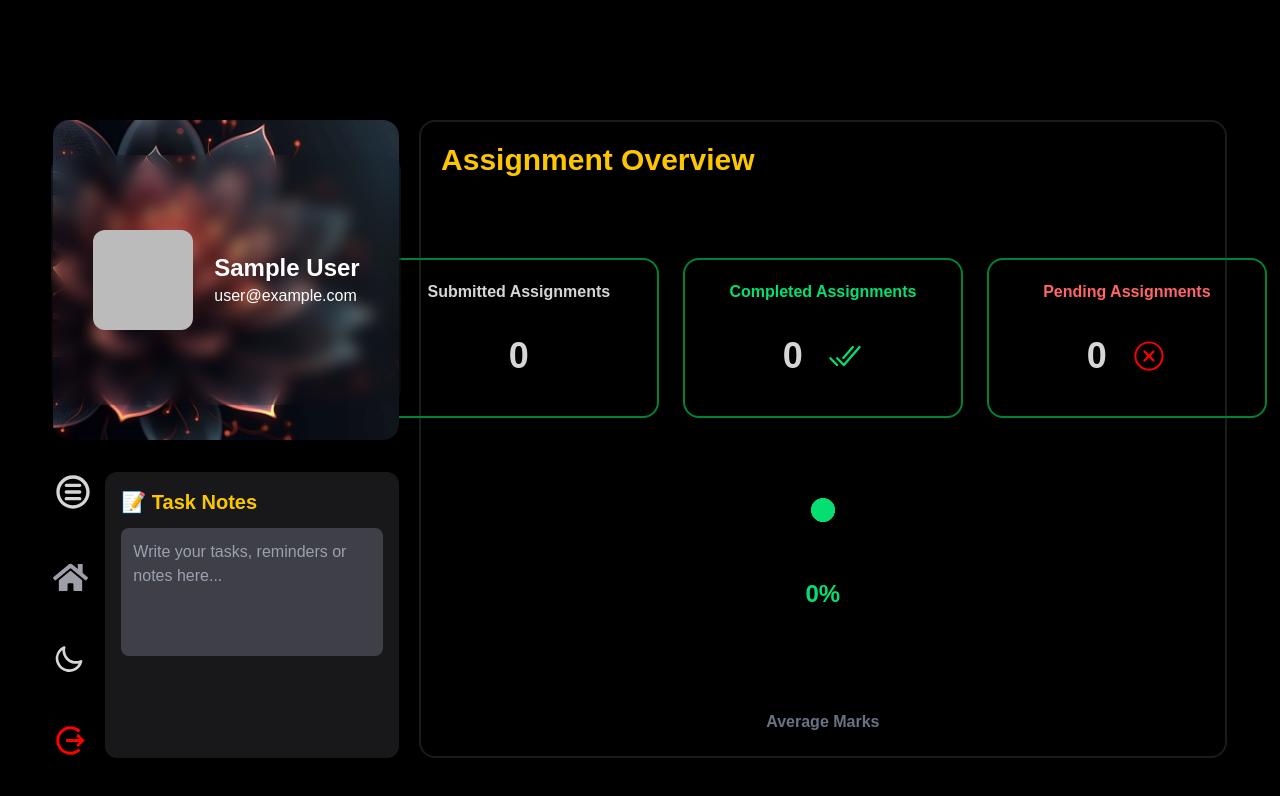
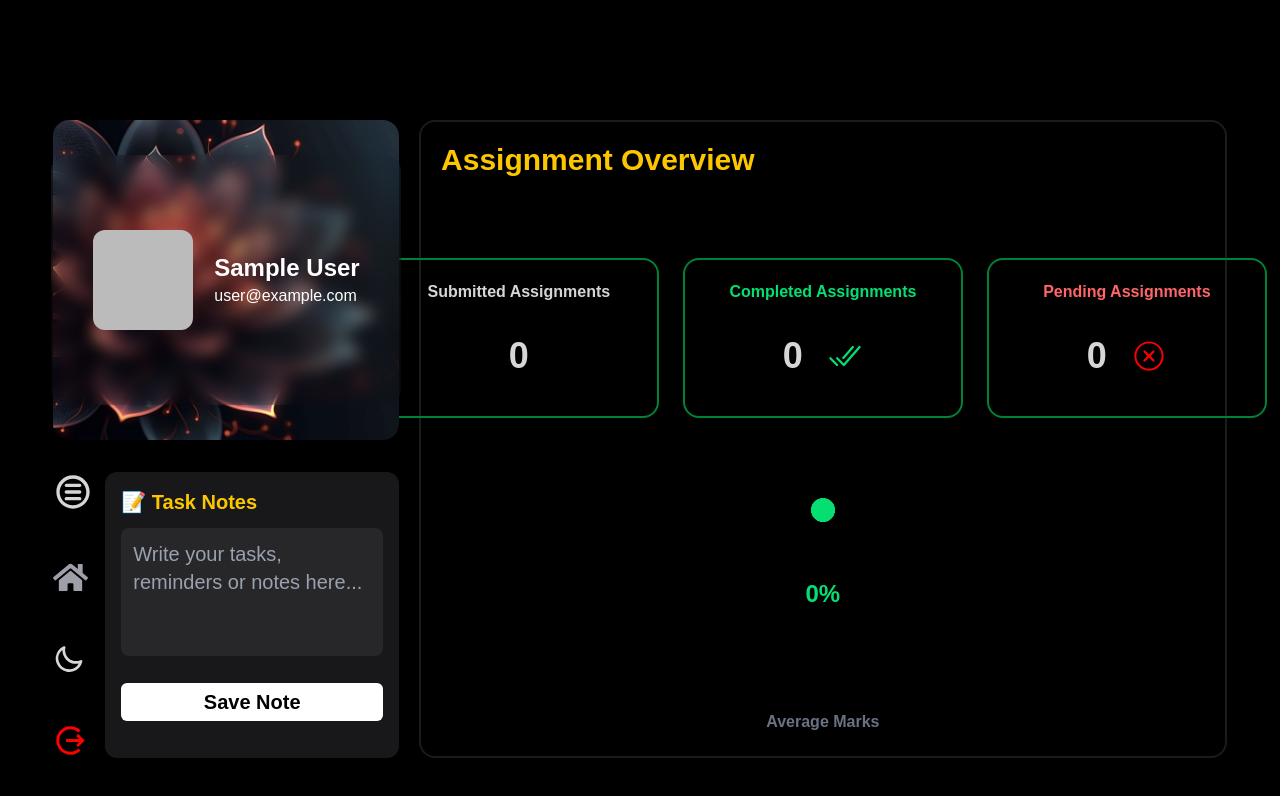
Before and after one commit to rashikdev/StudyBond, a React (Vite) app: page /dashboard in a window 1280 px wide. Shown: the top 796 px of the page. Built offline with nearby package versions, Linux system fonts and the light colour scheme; no server answers; sample sign-in values are in the browser's storage; a web font is replaced by a local one.

Commit message:
In dashboard, implement save note functionality to save the notes in localstorage

```diff
--- a/src/main.jsx
+++ b/src/main.jsx
@@ -10,7 +10,7 @@ createRoot(document.getElementById("root")).render(
   <StrictMode>
     <AuthProvider>
       <RouterProvider router={Router}></RouterProvider>
-      <Toaster position="top-right"/>
+      <Toaster />
     </AuthProvider>
   </StrictMode>
 );
--- a/src/pages/DashBoard.jsx
+++ b/src/pages/DashBoard.jsx
@@ -9,11 +9,13 @@ import { Link } from "react-router";
 import ThemeToggleBtn from "../components/ThemeToggleBtn";
 import { motion } from "motion/react";
 import useAxiosSecure from "../hooks/useAxiosSecure";
+import toast from "react-hot-toast";
 const DashBoard = () => {
   const axiosSecure = useAxiosSecure();
   const { user, logoutUser } = use(AuthContext);
   const [assignments, setAssignments] = useState([]);
-  const [notes, setNotes] = useState("");
+  const [notes, setNotes] = useState(localStorage.getItem("notes") || "");
+  const [saving, setSaving] = useState(false);
 
   const [open, setOpen] = useState(false);
 
@@ -27,6 +29,18 @@ const DashBoard = () => {
   const marks = completed.map((a) => a.givenMark);
   const mark = marks.reduce((a, b) => a + b, 0);
   const avg = completed.length ? mark / completed.length : 0;
+
+  const handleSaveNote = () => {
+    if (!notes) {
+      return toast.error("Please write something");
+    }
+    setSaving(true);
+    setTimeout(() => {
+      setSaving(false);
+      toast.success("Notes saved successfully");
+    }, 1000);
+    localStorage.setItem("notes", notes);
+  };
 
   return (
     <div className="w-11/12 min-h-[50vh] mx-auto lg:mt-30 md:mt-10 mt-5 flex flex-col lg:flex-row gap-5">
@@ -130,8 +144,15 @@ const DashBoard = () => {
                 value={notes}
                 onChange={(e) => setNotes(e.target.value)}
                 placeholder="Write your tasks, reminders or notes here..."
-                className="w-full h-32 p-3 bg-zinc-700 rounded-lg text-white placeholder-gray-400 outline-none resize-none focus:ring-2 focus:ring-yellow-400"
+                className="w-full h-32 p-3 bg-zinc-800 rounded-lg text-green-400 placeholder-gray-400 outline-none resize-none focus:ring-2 focus:ring-yellow-400 text-xl"
               ></textarea>
+              <motion.button
+                whileTap={{ scale: 0.9 }}
+                onClick={handleSaveNote}
+                className="mt-5 px-4 py-[5px] bg-white text-black rounded-md w-full font-semibold text-xl hover:bg-yellow-400 cursor-pointer"
+              >
+                {saving ? "Saving..." : "Save Note"}
+              </motion.button>
             </motion.div>
           </div>
         </div>
```
